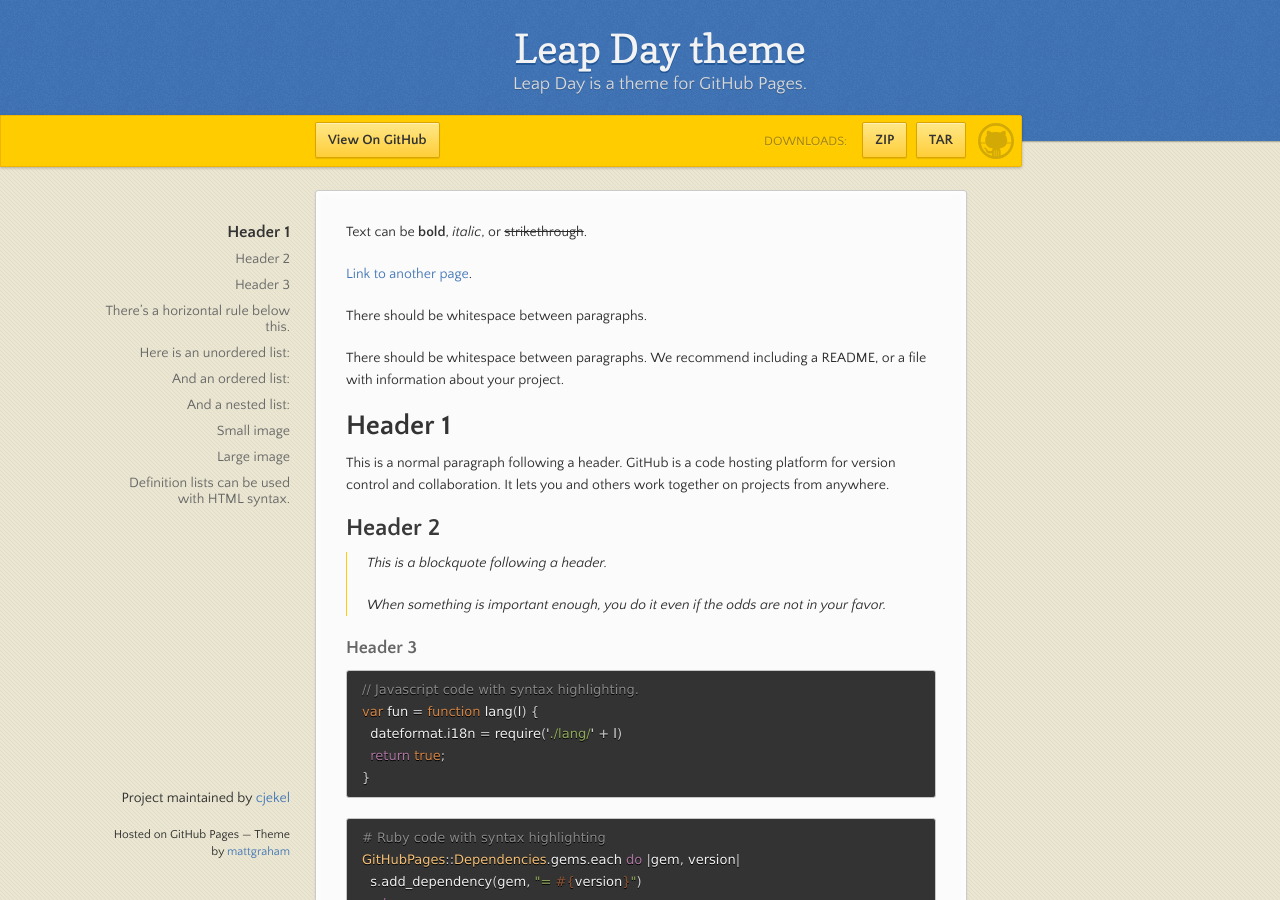
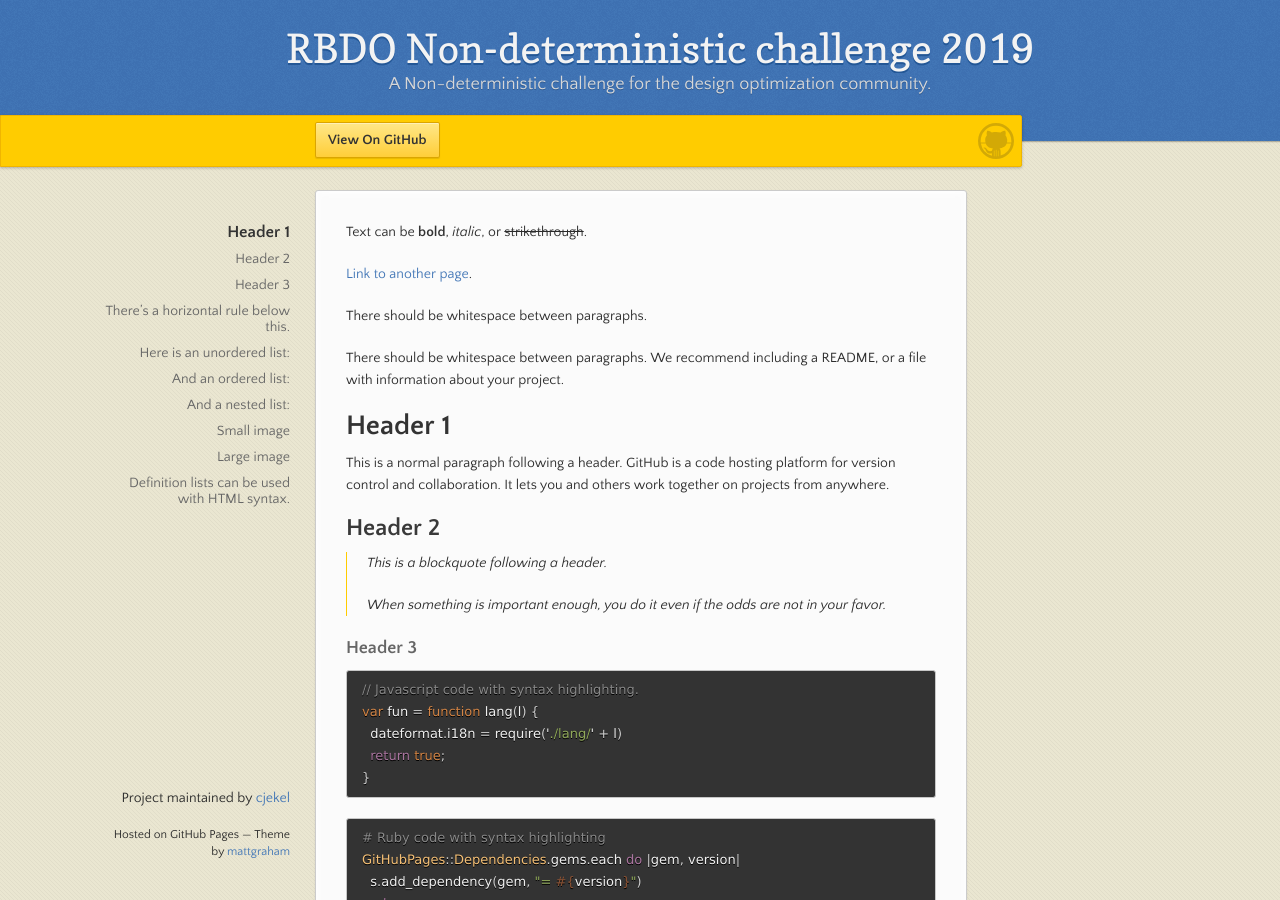
Before and after one commit to cjekel/rbdo19, a Jekyll site: the page built from index.md, in a window 1280 px wide and 900 px high. Built offline with Jekyll 4.4.1, drawn with Linux system fonts in a browser that asks for light colours.

Commit message:
no downloads

```diff
--- a/_config.yml
+++ b/_config.yml
@@ -1,5 +1,5 @@
-title: Leap Day theme
-description: Leap Day is a theme for GitHub Pages.
-show_downloads: true
+title: RBDO Non-deterministic challenge 2019
+description: A Non-deterministic challenge for the design optimization community.
+show_downloads: false
 google_analytics:
 theme: jekyll-theme-leap-day
--- a/index.html
+++ /dev/null
@@ -1,3 +0,0 @@
----
-# hello world
----
```
